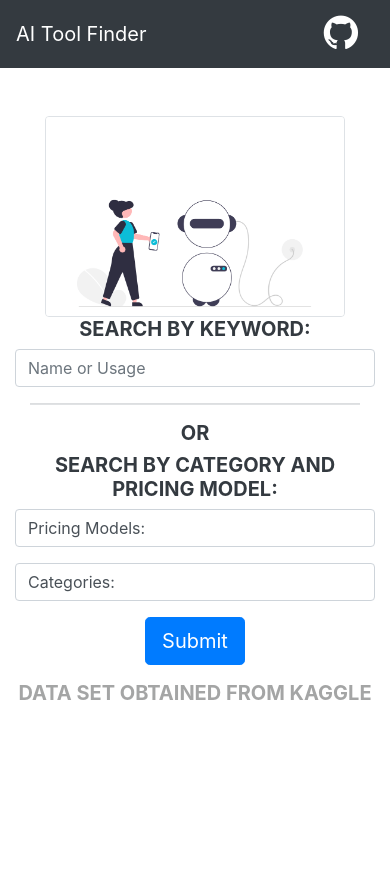
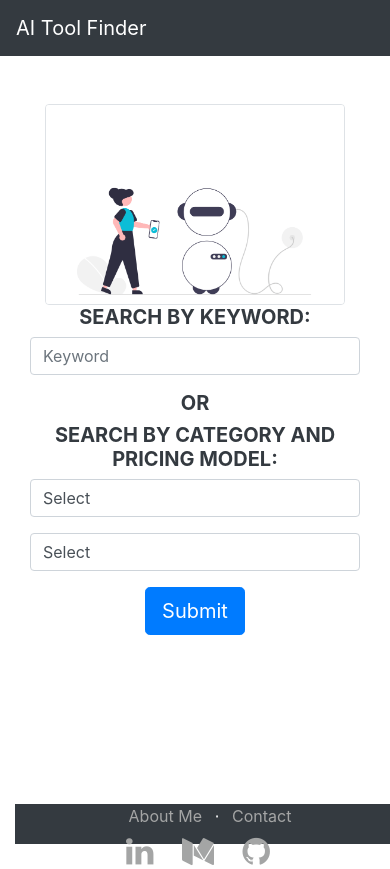
Before and after one commit to manuel-candelaria/ai_tool_search, a Flask app: page / in a window 390 px wide. Before the commit the page ends 700 px from the top, so only its background shows below. Run offline with Flask 3, Linux system fonts and the light colour scheme; some libraries are stand-ins or nearby versions.

Commit message:
General updates to look and feel

```diff
--- a/templates/layout.html
+++ b/templates/layout.html
@@ -30,23 +30,14 @@
       <nav class="navbar navbar-expand-lg navbar-dark bg-dark">
           <div class="container-fluid">
               <a href="/" class="navbar-brand"> AI Tool Finder</a>
-              <a href="https://github.com/manuel-candelaria/ai_tool_search"  class="navbar-brand" target="_blank">
-                <i class="fa fa-github fa-2x" aria-hidden="true"></i>
-              </a>
           </div>
       </nav>
 
     <main class="container-fluid py-5 text-center">
 
       {% block main %}
+      {% endblock %}
 
-      {% endblock %}
-      <div class="row">
-            <h5 class="page-footer font-small blue">
-                <div class="footer-attribution text-center">
-                    <a href="https://www.kaggle.com/datasets/shahriarrahman009/futureidea-ai-tools-dataset" title="data set">Data Set Obtained from Kaggle</a>
-                </div>
-            </h5>
-        </div>
     </main>
+
 </html>
--- a/templates/tool_search.html
+++ b/templates/tool_search.html
@@ -5,39 +5,39 @@
 {% endblock %}
 
 {% block main %}
+<img class="img-thumbnail" src="/static/icons/aitool2.png" width="300" height="201" alt="">
 <div class="container">
     <div class="row justify-content-center">
         <div class="col-md-3 text-center">
-                <img class="img-thumbnail"src="/static/icons/aitool2.png" width="300" height="201" alt="">
+
             <h5>Search by Keyword:</h5>
             <form action="/" method="post">
                 <div class="form-group">
-                        <div class="row justify-content-center">
-                            <input type="text" class="form-control" name="name_or_usage" placeholder="Name or Usage">
+                    <input type="text" class="form-control" name="name_or_usage" placeholder="Keyword">
                 </div>
         </div>
-                    <hr>
+        <div class="col-md-3 text-center">
             <h5 class="text-center">Or</h5>
+        </div>
+        <div class="col-md-3 text-center">
             <h5>Search by Category and Pricing Model:</h5>
             <div class="form-group">
-                        <div class="row justify-content-center">
-                            <select class="form-control" name="pricing">
-                                <option selected disabled>Pricing Models:</option>
+
+                <select type="text" class="form-control" name="pricing" id="pricing">
+                    <option selected disabled>Select</option>
                     {% for pricing in pricings %}
                     <option value="{{ pricing }}">{{ pricing }}</option>
                     {% endfor %}
                 </select>
             </div>
-                    </div>
             <div class="form-group">
-                        <div class="row justify-content-center">
-                            <select class="form-control" name="category">
-                                <option selected disabled>Categories:</option>
+
+                <select class="form-control" name="category" id="category">
+                    <option selected disabled>Select</option>
                     {% for category in categories %}
                     <option value="{{ category }}">{{ category }}</option>
                     {% endfor %}
                 </select>
-                        </div>
             </div>
             <div class="form-group text-center">
                 <button type="submit" class="btn btn-primary btn-lg">Submit</button>
@@ -47,4 +47,40 @@
     </div>
 </div>
 
+<footer class="footer">
+    <div class="container-fluid">
+        <a href="/" class="navbar-brand"> AI Tool Finder</a>
+    </div>
+</nav>
+
+<footer class="footer bg-dark">
+    <div class="container-fluid">
+        <div class="row justify-content-center">
+            <div class="col-lg-6 h-100 text-center text-white text-lg-start my-auto">
+                <ul class="list-inline mb-2">
+                    <li class="list-inline-item"><a href="https://www.tool42.xyz/">About Me</a></li>
+                    <li class="list-inline-item">⋅</li>
+                    <li class="list-inline-item"><a href="https://tool42.netlify.app/">Contact</a></li>
+                   <!-- <li class="list-inline-item">⋅</li>
+                    <li class="list-inline-item"><a href="#!">Terms of Use</a></li>
+                    <li class="list-inline-item">⋅</li>
+                    <li class="list-inline-item"><a href="#!">Privacy Policy</a></li> -->
+                </ul>
+            </div>
+            <div class="col-lg-6 h-100 text-center text-lg-end my-auto">
+                <ul class="list-inline mb-0">
+                    <li class="list-inline-item me-4">
+                        <a href="https://www.linkedin.com/in/manuelcan/"><i class="fa fa-linkedin fa-2x" aria-hidden="true"></i></a>
+                    </li>
+                    <li class="list-inline-item me-4">
+                        <a href="https://medium.com/@manuelcandelaria"><i class="fa fa-medium fa-2x" aria-hidden="true"></i></a>
+                    </li>
+                    <li class="list-inline-item me-4">
+                        <a href="https://github.com/manuel-candelaria"><i class="fa fa-github fa-2x" aria-hidden="true"></i></i></a>
+                    </li>
+                </ul>
+            </div>
+        </div>
+    </div>
+</footer>
 {% endblock %}
```
Also changed, not shown: templates/error.html (+0 -32 lines), templates/results.html (+8 -1 lines), templates/results_byname.html (+8 -2 lines). Lines whose indentation alone changed are shown as unchanged.
